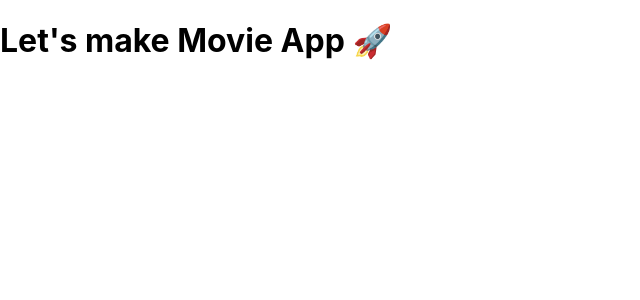
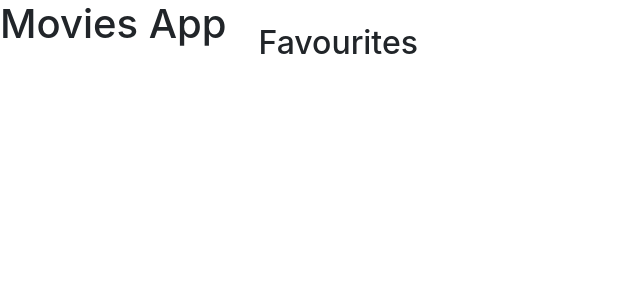
Before and after one commit to Sambhunath-Sahoo/movies-app, a React (Create React App) app: page / in a window 1280 px wide. Shown: the top 300 px of the page, without its empty margins (0-640 px from the left). Built offline with nearby package versions, Linux system fonts and the light colour scheme.

Commit message:
navbar completed

```diff
--- a/public/index.html
+++ b/public/index.html
@@ -11,6 +11,9 @@
     />
     <link rel="apple-touch-icon" href="%PUBLIC_URL%/logo192.png" />
     <link rel="manifest" href="%PUBLIC_URL%/manifest.json" />
+
+
+    <link href="https://cdn.jsdelivr.net/npm/bootstrap@5.1.3/dist/css/bootstrap.min.css" rel="stylesheet" integrity="sha384-1BmE4kWBq78iYhFldvKuhfTAU6auU8tT94WrHftjDbrCEXSU1oBoqyl2QvZ6jIW3" crossorigin="anonymous">
     <title>React App</title>
   </head>
 
--- a/src/App.js
+++ b/src/App.js
@@ -1,10 +1,12 @@
 import './App.css';
+import Navbar from "./components/Navbar";
+
 
 function App() {
   return (
-    <div>
-      <h1>Let's make Movie App 🚀</h1>
-    </div>
+    <>
+      <Navbar />
+    </>
   );
 }
 
--- a/src/components/Navbar.js
+++ b/src/components/Navbar.js
@@ -0,0 +1,12 @@
+import React, { Component } from 'react'
+
+export default class Movies extends Component {
+    render() {
+        return (
+            <div style={{display: 'flex', padding: '0.5'}}>
+                <h1>Movies App</h1>
+                <h2 style={{marginLeft: '2rem', marginTop: '1.5rem'}}>Favourites</h2>
+            </div>
+        )
+    }
+}
```
